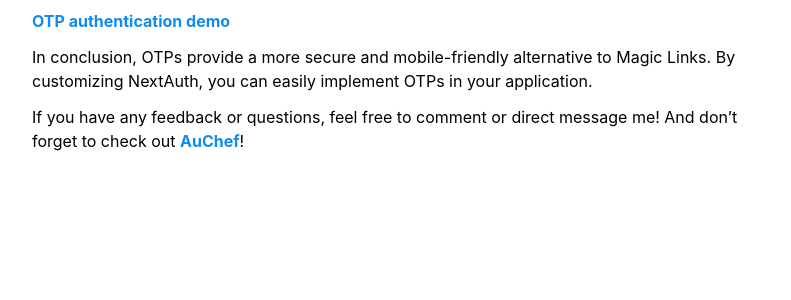
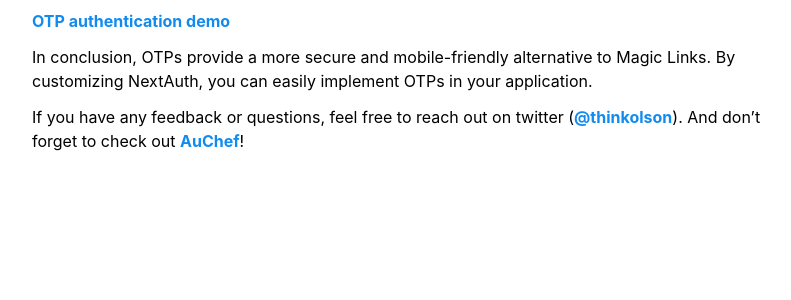
Before and after one commit to frankolson/willolson.io, a Jekyll site: the page built from _posts/2024-03-25-ditching-magic-links-for-otp.md, in a window 1280 px wide and 900 px high, scrolled down 11942 px. Shown: the part 426-726 px from the top of the window, without its empty margins (233-1024 px from the left). Built offline with Jekyll 4.4.1, drawn with Linux system fonts in a browser that asks for light colours.

Commit message:
Use twitter instead of DM

```diff
--- a/_posts/2024-03-25-ditching-magic-links-for-otp.md
+++ b/_posts/2024-03-25-ditching-magic-links-for-otp.md
@@ -468,4 +468,4 @@ Now that everything is connected, we can observe the full login flow:
 
 In conclusion, OTPs provide a more secure and mobile-friendly alternative to Magic Links. By customizing NextAuth, you can easily implement OTPs in your application.
 
-If you have any feedback or questions, feel free to comment or direct message me! And don't forget to check out [AuChef](https://auchefapp.com/)!
+If you have any feedback or questions, feel free to reach out on twitter (<a href="https://twitter.com/{{ site.twitter_username }}">@thinkolson</a>). And don't forget to check out [AuChef](https://auchefapp.com/)!
```
